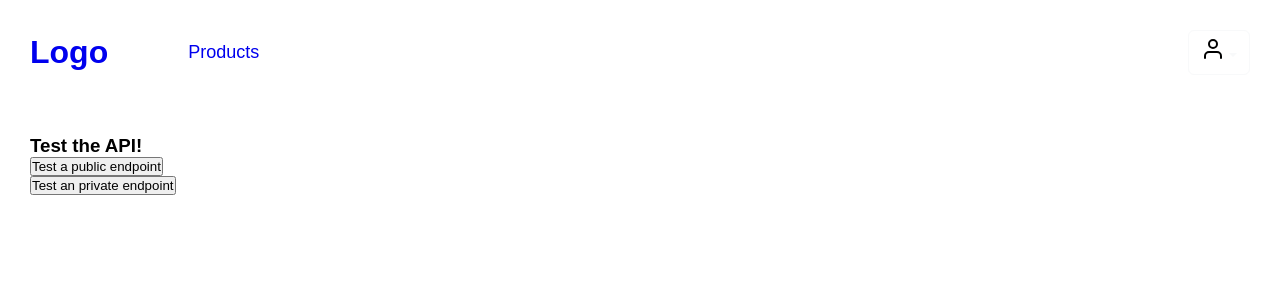
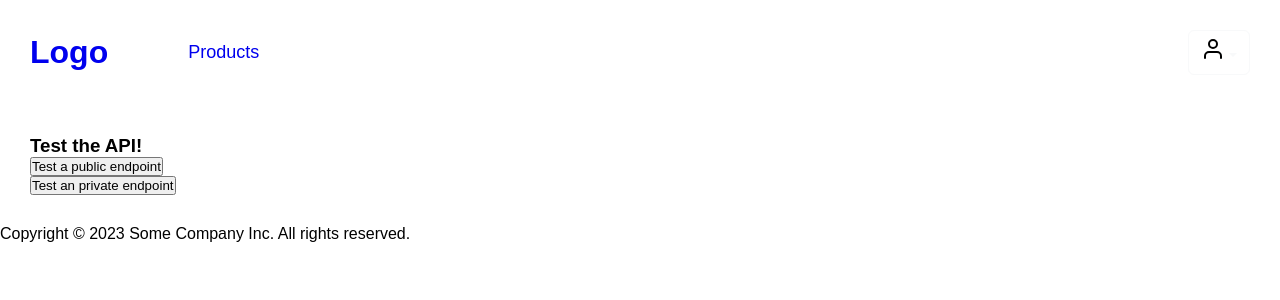
Before and after one commit to tonyelison/shop-react, a React (Vite) app: page / in a window 1280 px wide. Shown: the top 300 px of the page. Built offline with nearby package versions, Linux system fonts and the light colour scheme; no server answers; a web font is replaced by a local one.

Commit message:
Refactor project structure to be more in line with 'bulletproof' architecture

```diff
--- a/src/App.jsx
+++ b/src/App.jsx
@@ -1,15 +1,5 @@
-import { Outlet } from 'react-router-dom';
-import Header from './components/Header';
+import AppRouterProvider from './providers/router';
 
-function App() {
-  return (
-    <>
-      <Header />
-      <main>
-        <Outlet />
-      </main>
-    </>
-  );
-}
+const App = () => <AppRouterProvider />;
 
 export default App;
--- /dev/null
+++ b/src/components/Layout.jsx
@@ -0,0 +1,16 @@
+import { Outlet } from 'react-router-dom';
+import Header from './Header';
+
+const Layout = () => {
+  return (
+    <>
+      <Header />
+      <main>
+        <Outlet />
+      </main>
+      <footer>Copyright © 2023 Some Company Inc. All rights reserved.</footer>
+    </>
+  );
+};
+
+export default Layout;
--- a/src/index.jsx
+++ b/src/index.jsx
@@ -1,10 +1,10 @@
 import React from 'react';
 import ReactDOM from 'react-dom/client';
-import Router from './Router';
+import App from './App';
 import './index.scss';
 
 ReactDOM.createRoot(document.getElementById('root')).render(
   <React.StrictMode>
-    <Router />
+    <App />
   </React.StrictMode>,
 );
```
Also changed, not shown: jsconfig.json (added, +9 -0 lines), src/providers/router.jsx (renamed from src/Router.jsx, +9 -9 lines).
